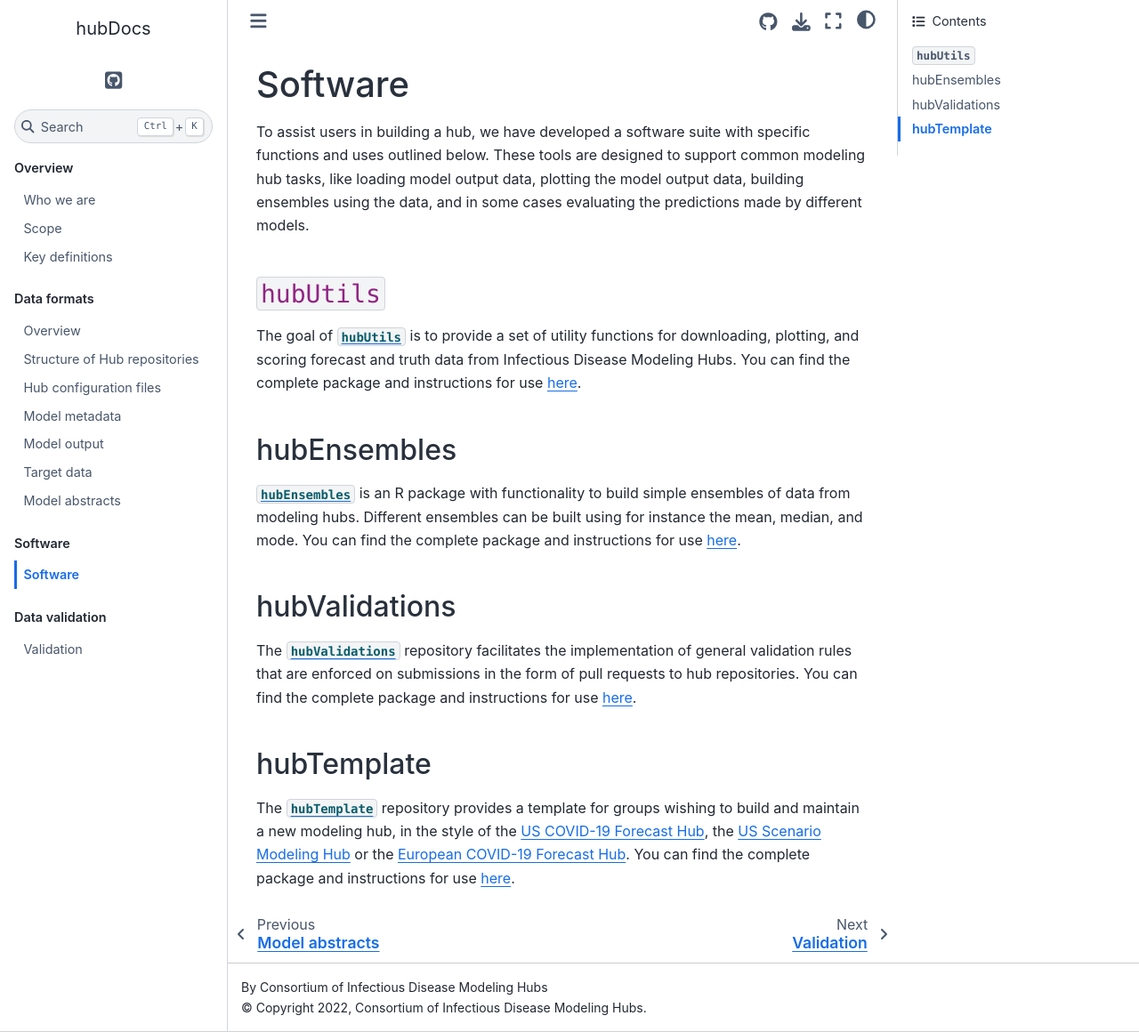
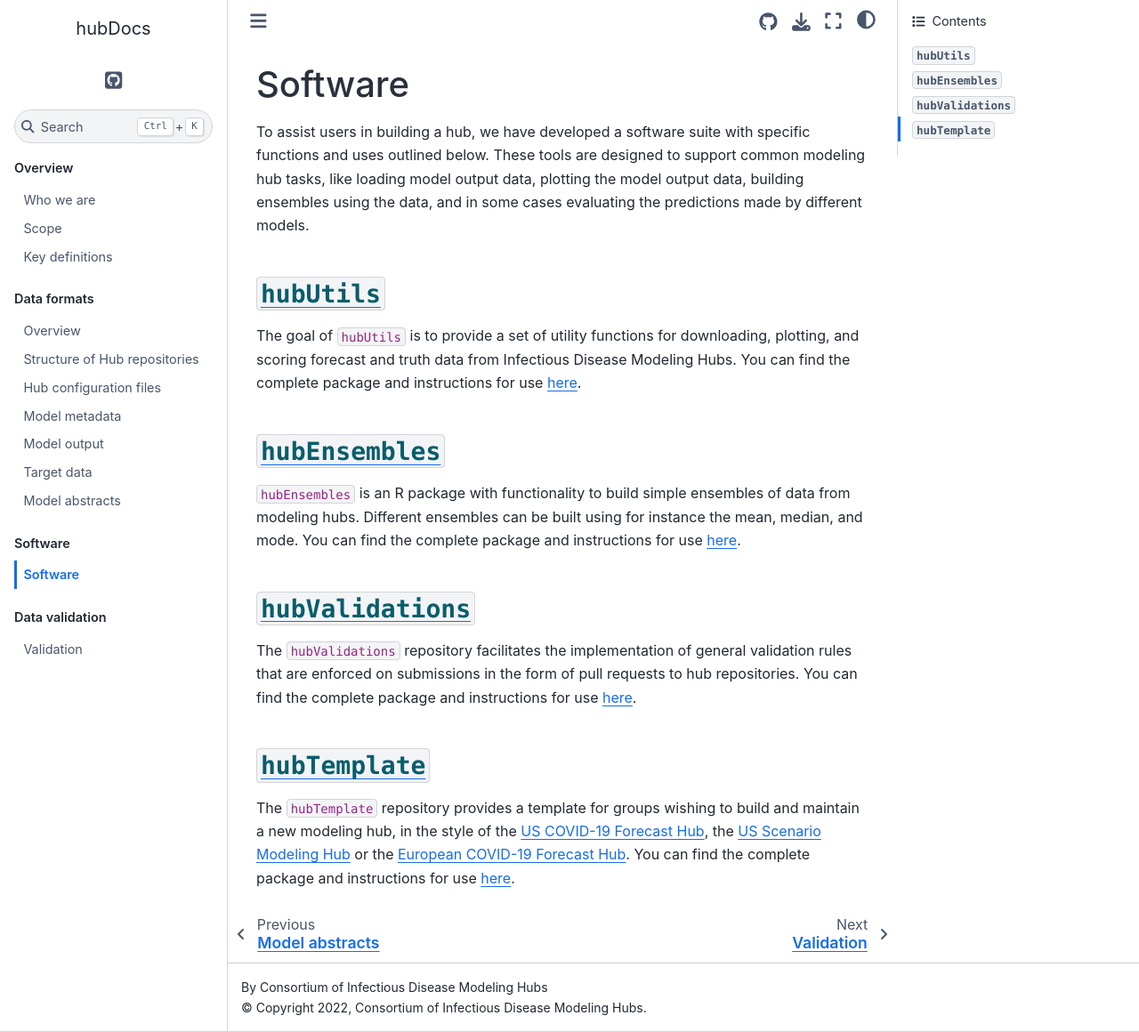
Before and after one commit to hubverse-org/hubDocs, a Sphinx documentation site: the page built from docs/source/software/software.md, in a window 1280 px wide and 1160 px high. Shown: the whole window at 89% size. Built offline with Sphinx 7.4.7 and the Sphinx Book theme 1.1.4, drawn with Linux system fonts in a browser that asks for light colours; pages that are not in the unit, such as notebooks, are missing from menus.

Commit message:
Change in text formatting

```diff
--- a/docs/source/software/software.md
+++ b/docs/source/software/software.md
@@ -2,18 +2,18 @@
 
 To assist users in building a hub, we have developed a software suite with specific functions and uses outlined below. These tools are designed to support common modeling hub tasks, like loading model output data, plotting the model output data, building ensembles using the data, and in some cases evaluating the predictions made by different models.
 
-## `hubUtils`
+## [`hubUtils`](https://github.com/Infectious-Disease-Modeling-Hubs/hubUtils)
 
-The goal of [`hubUtils`](https://github.com/Infectious-Disease-Modeling-Hubs/hubUtils) is to provide a set of utility functions for downloading, plotting, and scoring forecast and truth data from Infectious Disease Modeling Hubs. You can find the complete package and instructions for use [here](https://github.com/Infectious-Disease-Modeling-Hubs/hubUtils).
+The goal of `hubUtils` is to provide a set of utility functions for downloading, plotting, and scoring forecast and truth data from Infectious Disease Modeling Hubs. You can find the complete package and instructions for use [here](https://github.com/Infectious-Disease-Modeling-Hubs/hubUtils).
 
-## hubEnsembles
+## [`hubEnsembles`](https://github.com/Infectious-Disease-Modeling-Hubs/hubEnsembles)
 
-[`hubEnsembles`](https://github.com/Infectious-Disease-Modeling-Hubs/hubEnsembles) is an R package with functionality to build simple ensembles of data from modeling hubs. Different ensembles can be built using for instance the mean, median, and mode. You can find the complete package and instructions for use [here](https://github.com/Infectious-Disease-Modeling-Hubs/hubEnsembles).
+`hubEnsembles` is an R package with functionality to build simple ensembles of data from modeling hubs. Different ensembles can be built using for instance the mean, median, and mode. You can find the complete package and instructions for use [here](https://github.com/Infectious-Disease-Modeling-Hubs/hubEnsembles).
 
-## hubValidations
+## [`hubValidations`](https://github.com/Infectious-Disease-Modeling-Hubs/hubValidations)
 
-The [`hubValidations`](https://github.com/Infectious-Disease-Modeling-Hubs/hubValidations) repository facilitates the implementation of general validation rules that are enforced on submissions in the form of pull requests to hub repositories. You can find the complete package and instructions for use [here](https://github.com/Infectious-Disease-Modeling-Hubs/hubValidations).
+The `hubValidations` repository facilitates the implementation of general validation rules that are enforced on submissions in the form of pull requests to hub repositories. You can find the complete package and instructions for use [here](https://github.com/Infectious-Disease-Modeling-Hubs/hubValidations).
 
-## hubTemplate
+## [`hubTemplate`](https://github.com/Infectious-Disease-Modeling-Hubs/hubTemplate)
 
-The [`hubTemplate`](https://github.com/Infectious-Disease-Modeling-Hubs/hubTemplate) repository provides a template for groups wishing to build and maintain a new modeling hub, in the style of the [US COVID-19 Forecast Hub](https://github.com/reichlab/covid19-forecast-hub), the [US Scenario Modeling Hub](https://github.com/midas-network/covid19-scenario-modeling-hub) or the [European COVID-19 Forecast Hub](https://github.com/covid19-forecast-hub-europe/covid19-forecast-hub-europe). You can find the complete package and instructions for use [here](https://github.com/Infectious-Disease-Modeling-Hubs/hubTemplate).
+The `hubTemplate` repository provides a template for groups wishing to build and maintain a new modeling hub, in the style of the [US COVID-19 Forecast Hub](https://github.com/reichlab/covid19-forecast-hub), the [US Scenario Modeling Hub](https://github.com/midas-network/covid19-scenario-modeling-hub) or the [European COVID-19 Forecast Hub](https://github.com/covid19-forecast-hub-europe/covid19-forecast-hub-europe). You can find the complete package and instructions for use [here](https://github.com/Infectious-Disease-Modeling-Hubs/hubTemplate).
```
